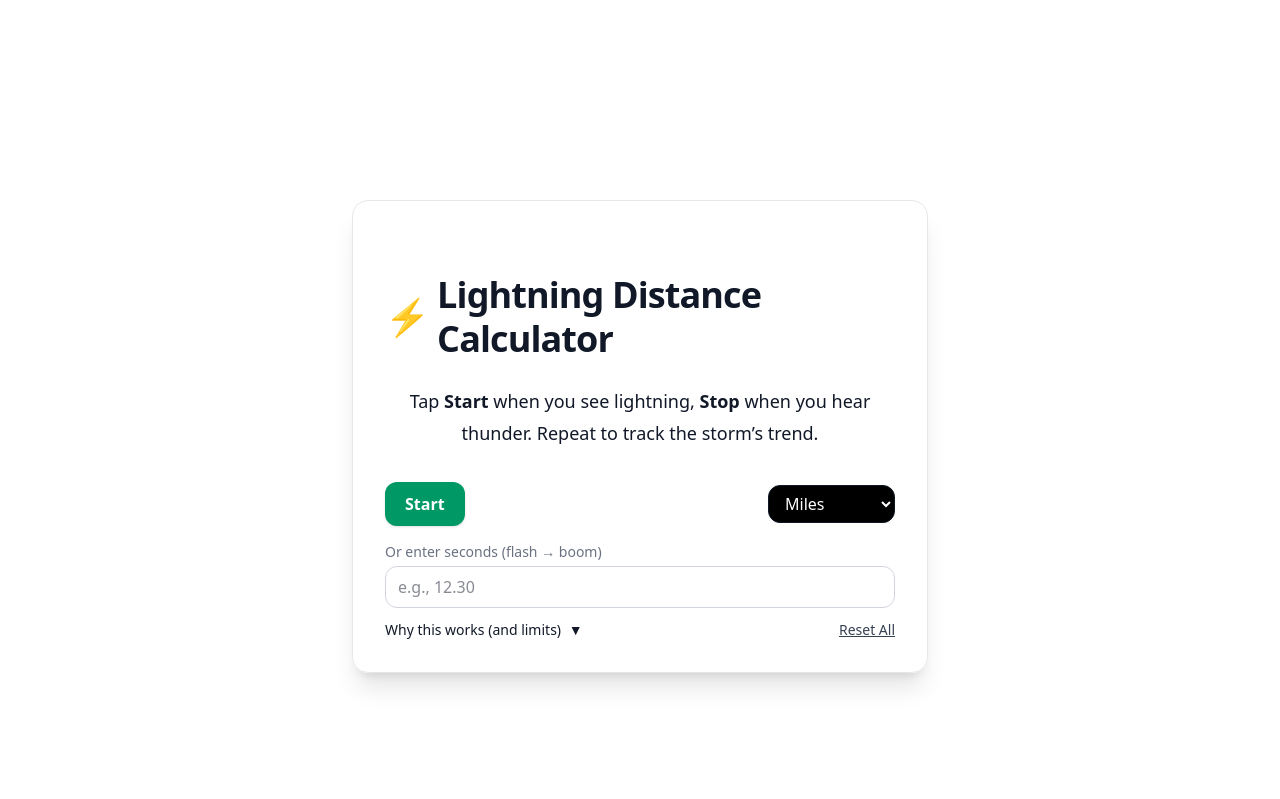
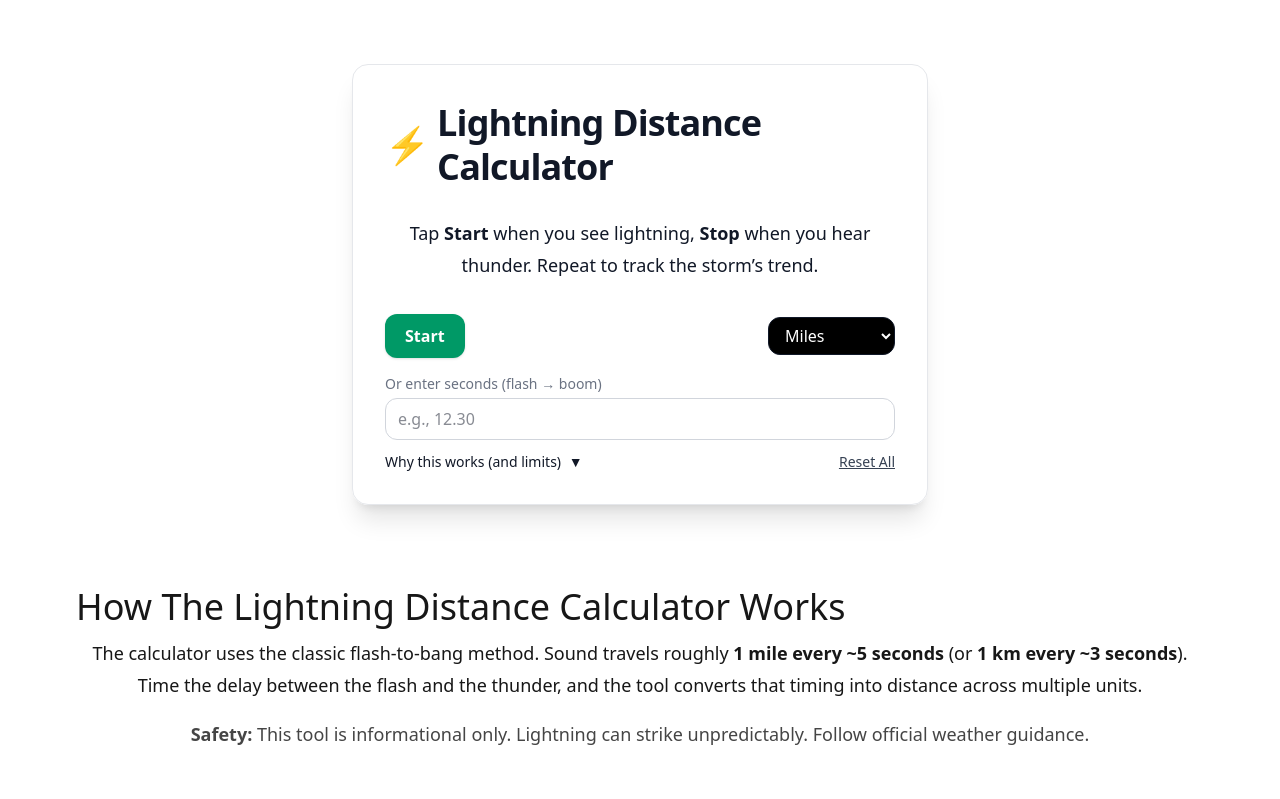
Before and after one commit to CG-App/lightningdistancecalculator, a Next.js app: page / in a window 1280 px wide. Shown: the top 799 px of the page. Built offline with nearby package versions, Linux system fonts and the light colour scheme.

Commit message:
Styling Edits

```diff
--- a/app/globals.css
+++ b/app/globals.css
@@ -239,7 +239,7 @@ body {
   max-width: clamp(20rem, 90vw, 75rem); /* 320px → 90vw → 1200px */
   padding-left: 0.75rem;
   padding-right: 0.75rem;
-  padding-top: 2.5rem; /* slightly less vertical padding than articles */
+  padding-top: 1.0rem;
   padding-bottom: 2.5rem;
 }
 
--- a/app/page.tsx
+++ b/app/page.tsx
@@ -1,6 +1,6 @@
 // app/page.tsx
 import type { Metadata } from "next";
-import LightningDistanceCalculator from "../components/LightningDistanceCalculator"; // relative import
+import LightningDistanceCalculator from "../components/LightningDistanceCalculator"; // ⬅️ relative import (no alias)
 
 export const metadata: Metadata = {
   title: "Lightning Distance Calculator",
@@ -89,7 +89,11 @@ export default function HomePage() {
   } as const;
 
   return (
-    <main className="content" role="main" aria-label="Lightning Distance Calculator">
+    <main
+      className="content-app -mt-12 sm:-mt-14"
+      role="main"
+      aria-label="Lightning Distance Calculator"
+    >
       {/* Accessible H1 without duplicating visual titles */}
       <h1 className="sr-only">Lightning Distance Calculator</h1>
 
@@ -99,12 +103,10 @@ export default function HomePage() {
       <script type="application/ld+json" dangerouslySetInnerHTML={{ __html: JSON.stringify(howToSchema) }} />
       <script type="application/ld+json" dangerouslySetInnerHTML={{ __html: JSON.stringify(faqSchema) }} />
 
-      {/* Calculator window (locked styling via .content-app in globals.css) */}
-      <section className="content-app">
-        <LightningDistanceCalculator />
-      </section>
+      {/* Calculator */}
+      <LightningDistanceCalculator />
 
-      {/* Crawlable explanatory copy (inherits .content styles, incl. dark mode) */}
+      {/* Crawlable explanatory copy */}
       <section className="mt-8 prose prose-neutral dark:prose-invert max-w-none" aria-label="About the calculator">
         <h2 className="!mt-0">How The Lightning Distance Calculator Works</h2>
         <p>
```
